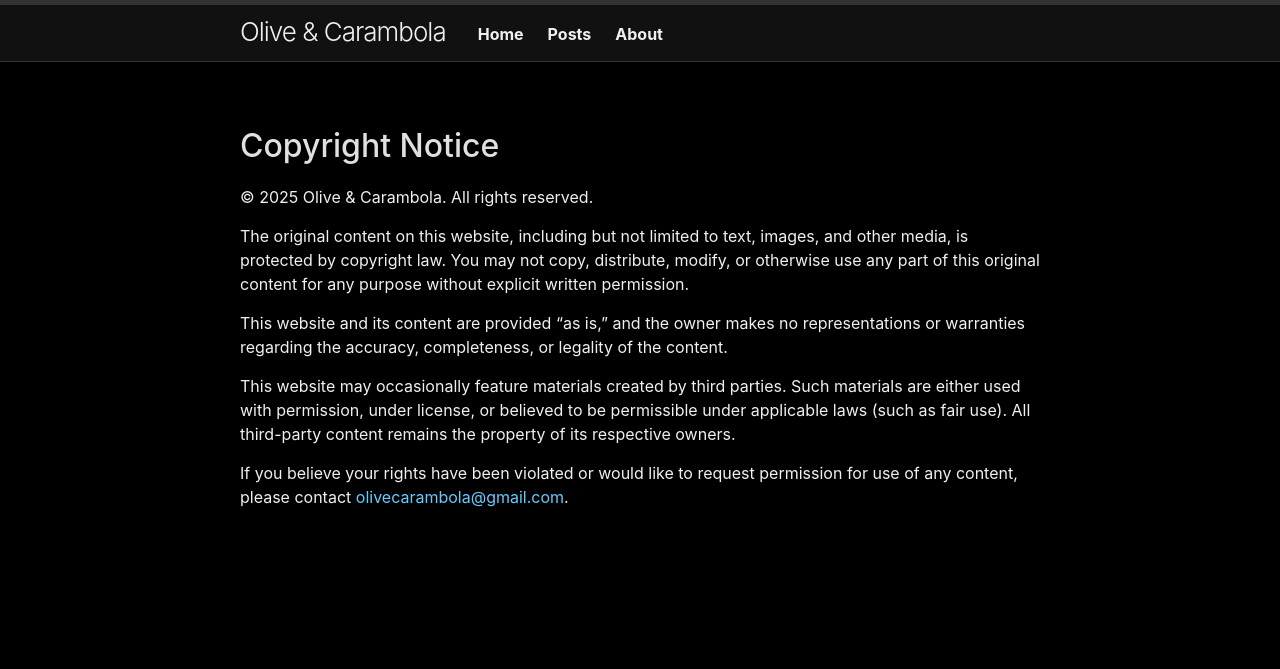
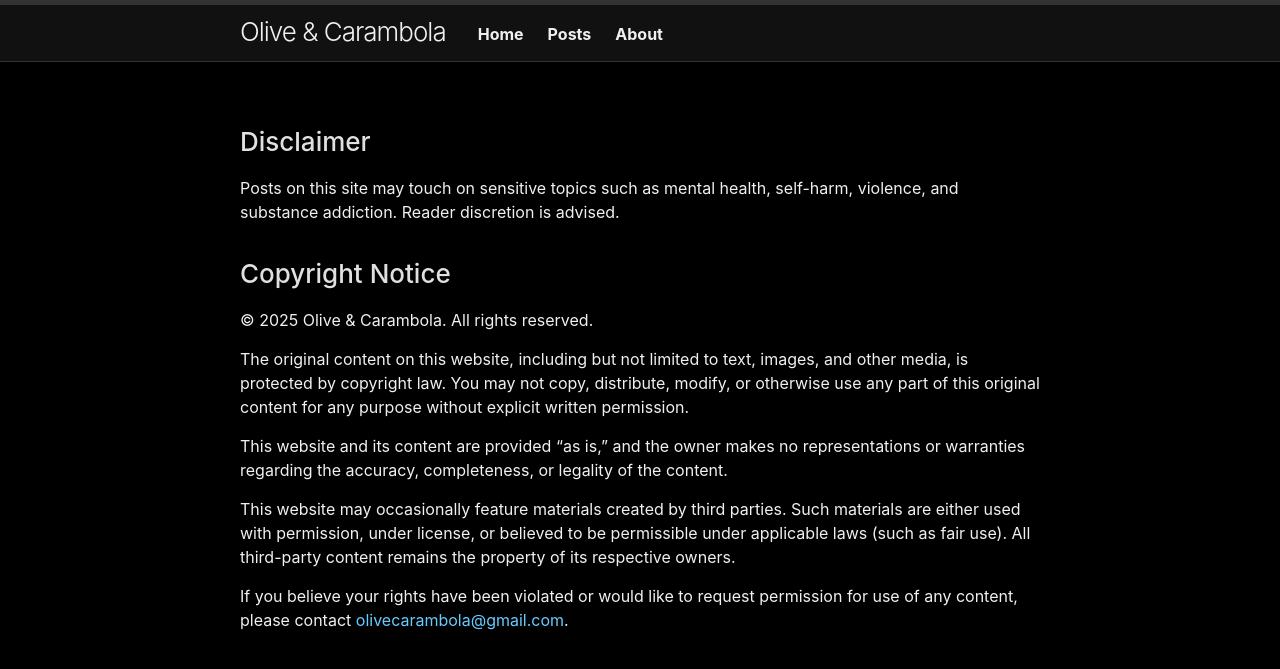
Before and after one commit to olivecarambola/coda, a Jekyll site: the page built from about.md, in a window 1280 px wide. Shown: the top 669 px of the page. Built offline with Jekyll 4.4.1, drawn with Linux system fonts in a browser that asks for light colours; our own code applies the rules of GitHub Pages for plain Markdown files.

Commit message:
Update about.md

```diff
--- a/about.md
+++ b/about.md
@@ -3,7 +3,11 @@ layout: page
 permalink: /about/
 show_title: false
 ---
-## Copyright Notice
+### Disclaimer
+
+Posts on this site may touch on sensitive topics such as mental health, self-harm, violence, and substance addiction. Reader discretion is advised.
+
+### Copyright Notice
 
 &copy; 2025 Olive & Carambola. All rights reserved.
 
```
